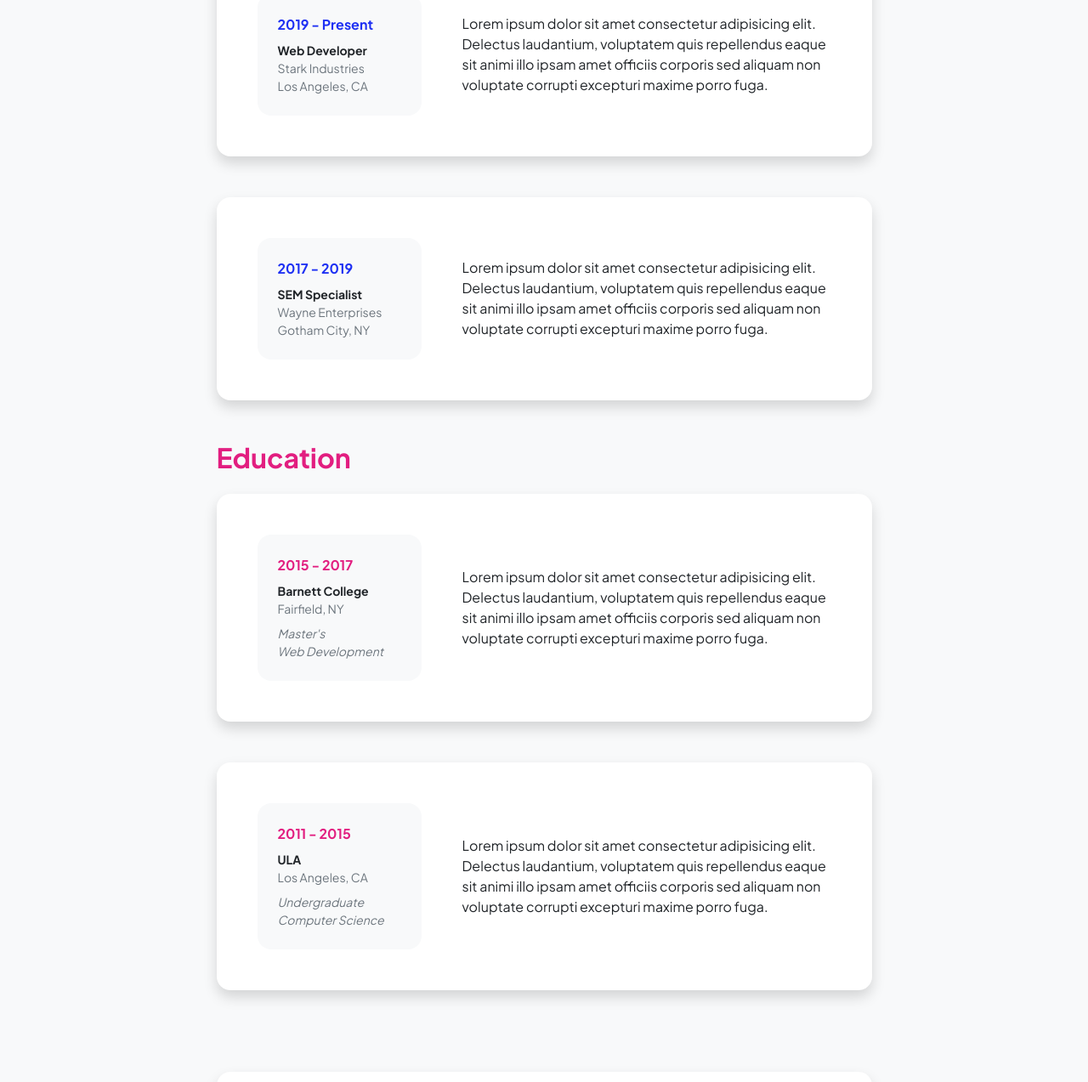
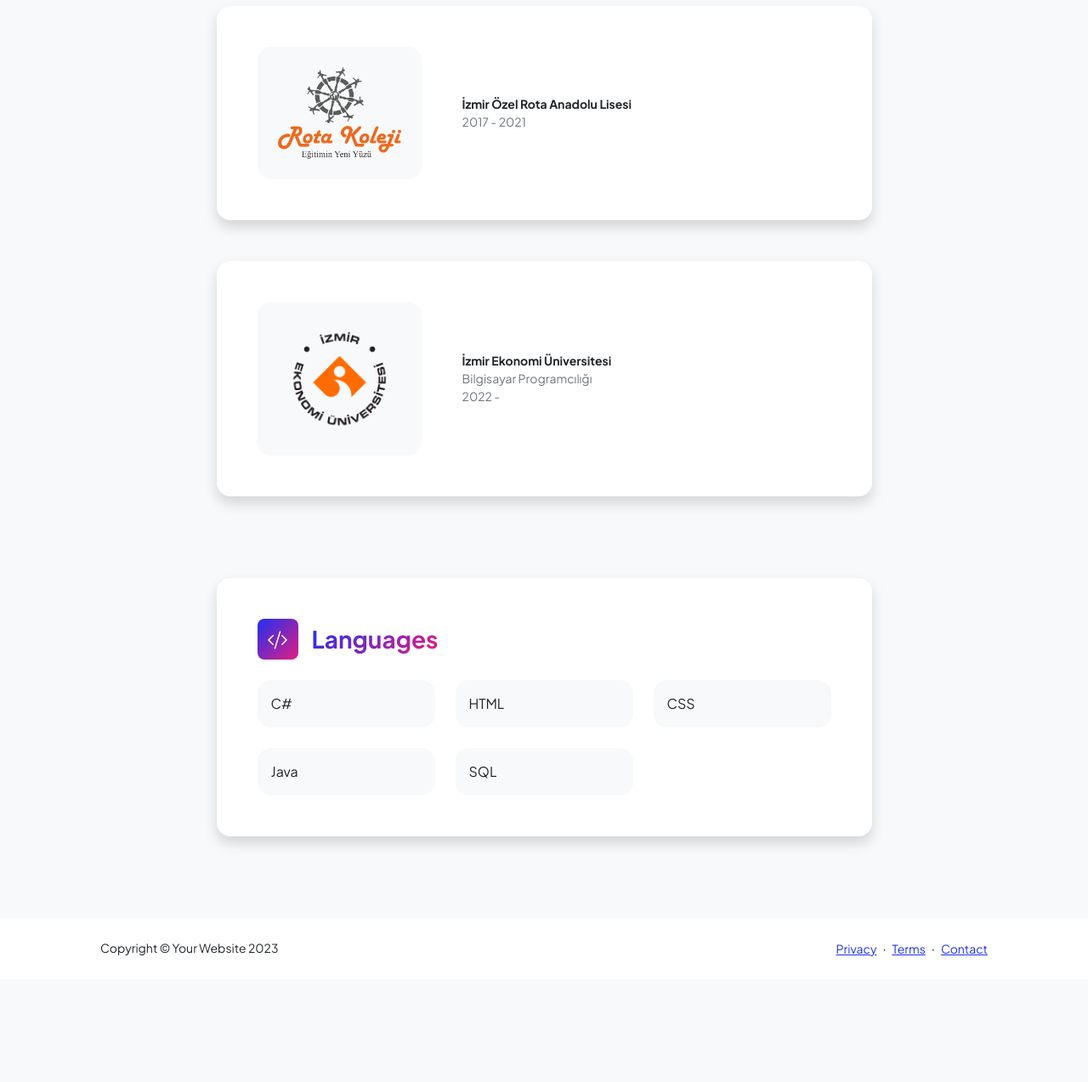
Before and after one commit to ezgiayvaz/ezgiayvaz.github.io, a plain HTML site: page resume.html in a window 1280 px wide. Shown: the part 363-1636 px from the top of the page at 85% size. After the commit the page ends 1515 px from the top, so only its background shows below. Drawn offline with nearby package versions, Linux system fonts and the light colour scheme.

Commit message:
updatedresume

```diff
--- a/resume.html
+++ b/resume.html
@@ -5,7 +5,7 @@
         <meta name="viewport" content="width=device-width, initial-scale=1, shrink-to-fit=no" />
         <meta name="description" content="" />
         <meta name="author" content="" />
-        <title>Personal - Start Bootstrap Template</title>
+        <title>Ezgi Ayvaz</title>
         <!-- Favicon-->
         <link rel="icon" type="image/x-icon" href="assets/favicon.ico" />
         <!-- Custom Google font-->
@@ -22,7 +22,7 @@
             <!-- Navigation-->
             <nav class="navbar navbar-expand-lg navbar-light bg-white py-3">
                 <div class="container px-5">
-                    <a class="navbar-brand" href="index.html"><span class="fw-bolder text-primary">Start Bootstrap</span></a>
+                    <a class="navbar-brand" href="index.html"><span class="fw-bolder text-primary">Ezgi Ayvaz</span></a>
                     <button class="navbar-toggler" type="button" data-bs-toggle="collapse" data-bs-target="#navbarSupportedContent" aria-controls="navbarSupportedContent" aria-expanded="false" aria-label="Toggle navigation"><span class="navbar-toggler-icon"></span></button>
                     <div class="collapse navbar-collapse" id="navbarSupportedContent">
                         <ul class="navbar-nav ms-auto mb-2 mb-lg-0 small fw-bolder">
@@ -44,47 +44,16 @@
                         <!-- Experience Section-->
                         <section>
                             <div class="d-flex align-items-center justify-content-between mb-4">
-                                <h2 class="text-primary fw-bolder mb-0">Experience</h2>
+                                <h2 class="text-primary fw-bolder mb-0"></h2>
                                 <!-- Download resume button-->
                                 <!-- Note: Set the link href target to a PDF file within your project-->
-                                <a class="btn btn-primary px-4 py-3" href="#!">
+                                <a class="btn btn-primary px-4 py-3" href="file:///C:/Users/USER/Desktop/Ezgi%20Ayvaz%20CV.pdf">
                                     <div class="d-inline-block bi bi-download me-2"></div>
                                     Download Resume
                                 </a>
                             </div>
-                            <!-- Experience Card 1-->
-                            <div class="card shadow border-0 rounded-4 mb-5">
-                                <div class="card-body p-5">
-                                    <div class="row align-items-center gx-5">
-                                        <div class="col text-center text-lg-start mb-4 mb-lg-0">
-                                            <div class="bg-light p-4 rounded-4">
-                                                <div class="text-primary fw-bolder mb-2">2019 - Present</div>
-                                                <div class="small fw-bolder">Web Developer</div>
-                                                <div class="small text-muted">Stark Industries</div>
-                                                <div class="small text-muted">Los Angeles, CA</div>
-                                            </div>
-                                        </div>
-                                        <div class="col-lg-8"><div>Lorem ipsum dolor sit amet consectetur adipisicing elit. Delectus laudantium, voluptatem quis repellendus eaque sit animi illo ipsam amet officiis corporis sed aliquam non voluptate corrupti excepturi maxime porro fuga.</div></div>
-                                    </div>
-                                </div>
-                            </div>
-                            <!-- Experience Card 2-->
-                            <div class="card shadow border-0 rounded-4 mb-5">
-                                <div class="card-body p-5">
-                                    <div class="row align-items-center gx-5">
-                                        <div class="col text-center text-lg-start mb-4 mb-lg-0">
-                                            <div class="bg-light p-4 rounded-4">
-                                                <div class="text-primary fw-bolder mb-2">2017 - 2019</div>
-                                                <div class="small fw-bolder">SEM Specialist</div>
-                                                <div class="small text-muted">Wayne Enterprises</div>
-                                                <div class="small text-muted">Gotham City, NY</div>
-                                            </div>
-                                        </div>
-                                        <div class="col-lg-8"><div>Lorem ipsum dolor sit amet consectetur adipisicing elit. Delectus laudantium, voluptatem quis repellendus eaque sit animi illo ipsam amet officiis corporis sed aliquam non voluptate corrupti excepturi maxime porro fuga.</div></div>
-                                    </div>
-                                </div>
-                            </div>
-                        </section>
+
+
                         <!-- Education Section-->
                         <section>
                             <h2 class="text-secondary fw-bolder mb-4">Education</h2>
@@ -94,18 +63,19 @@
                                     <div class="row align-items-center gx-5">
                                         <div class="col text-center text-lg-start mb-4 mb-lg-0">
                                             <div class="bg-light p-4 rounded-4">
-                                                <div class="text-secondary fw-bolder mb-2">2015 - 2017</div>
-                                                <div class="mb-2">
-                                                    <div class="small fw-bolder">Barnett College</div>
-                                                    <div class="small text-muted">Fairfield, NY</div>
-                                                </div>
+                                                <img class="img-fluid" src="assets/rota.png" alt="..." />
+
                                                 <div class="fst-italic">
-                                                    <div class="small text-muted">Master's</div>
-                                                    <div class="small text-muted">Web Development</div>
+                                                    <div class="small text-muted"></div>
+                                                    <div class="small text-muted"></div>
                                                 </div>
                                             </div>
                                         </div>
-                                        <div class="col-lg-8"><div>Lorem ipsum dolor sit amet consectetur adipisicing elit. Delectus laudantium, voluptatem quis repellendus eaque sit animi illo ipsam amet officiis corporis sed aliquam non voluptate corrupti excepturi maxime porro fuga.</div></div>
+                                        <div class="col-lg-8"><div>
+                                            <div class="small fw-bolder">İzmir Özel Rota Anadolu Lisesi</div>
+
+                                                    <div class="small text-muted">2017 - 2021 </div>
+                                        </div></div>
                                     </div>
                                 </div>
                             </div>
@@ -115,18 +85,15 @@
                                     <div class="row align-items-center gx-5">
                                         <div class="col text-center text-lg-start mb-4 mb-lg-0">
                                             <div class="bg-light p-4 rounded-4">
-                                                <div class="text-secondary fw-bolder mb-2">2011 - 2015</div>
-                                                <div class="mb-2">
-                                                    <div class="small fw-bolder">ULA</div>
-                                                    <div class="small text-muted">Los Angeles, CA</div>
-                                                </div>
-                                                <div class="fst-italic">
-                                                    <div class="small text-muted">Undergraduate</div>
-                                                    <div class="small text-muted">Computer Science</div>
-                                                </div>
+                                                <img class="img-fluid" src="assets/ekonomi.png" alt="..." />
+
                                             </div>
                                         </div>
-                                        <div class="col-lg-8"><div>Lorem ipsum dolor sit amet consectetur adipisicing elit. Delectus laudantium, voluptatem quis repellendus eaque sit animi illo ipsam amet officiis corporis sed aliquam non voluptate corrupti excepturi maxime porro fuga.</div></div>
+                                        <div class="col-lg-8"><div>
+                                            <div class="small fw-bolder">İzmir Ekonomi Üniversitesi</div>
+                                                    <div class="small text-muted">Bilgisayar Programcılığı</div>
+                                                    <div class="small text-muted">2022 -</div>
+                                        </div></div>
                                     </div>
                                 </div>
                             </div>
@@ -138,23 +105,7 @@
                             <!-- Skillset Card-->
                             <div class="card shadow border-0 rounded-4 mb-5">
                                 <div class="card-body p-5">
-                                    <!-- Professional skills list-->
-                                    <div class="mb-5">
-                                        <div class="d-flex align-items-center mb-4">
-                                            <div class="feature bg-primary bg-gradient-primary-to-secondary text-white rounded-3 me-3"><i class="bi bi-tools"></i></div>
-                                            <h3 class="fw-bolder mb-0"><span class="text-gradient d-inline">Professional Skills</span></h3>
-                                        </div>
-                                        <div class="row row-cols-1 row-cols-md-3 mb-4">
-                                            <div class="col mb-4 mb-md-0"><div class="d-flex align-items-center bg-light rounded-4 p-3 h-100">SEO/SEM Marketing</div></div>
-                                            <div class="col mb-4 mb-md-0"><div class="d-flex align-items-center bg-light rounded-4 p-3 h-100">Statistical Analysis</div></div>
-                                            <div class="col"><div class="d-flex align-items-center bg-light rounded-4 p-3 h-100">Web Development</div></div>
-                                        </div>
-                                        <div class="row row-cols-1 row-cols-md-3">
-                                            <div class="col mb-4 mb-md-0"><div class="d-flex align-items-center bg-light rounded-4 p-3 h-100">Network Security</div></div>
-                                            <div class="col mb-4 mb-md-0"><div class="d-flex align-items-center bg-light rounded-4 p-3 h-100">Adobe Software Suite</div></div>
-                                            <div class="col"><div class="d-flex align-items-center bg-light rounded-4 p-3 h-100">User Interface Design</div></div>
-                                        </div>
-                                    </div>
+
                                     <!-- Languages list-->
                                     <div class="mb-0">
                                         <div class="d-flex align-items-center mb-4">
@@ -162,14 +113,14 @@
                                             <h3 class="fw-bolder mb-0"><span class="text-gradient d-inline">Languages</span></h3>
                                         </div>
                                         <div class="row row-cols-1 row-cols-md-3 mb-4">
+                                            <div class="col mb-4 mb-md-0"><div class="d-flex align-items-center bg-light rounded-4 p-3 h-100">C#</div></div>
                                             <div class="col mb-4 mb-md-0"><div class="d-flex align-items-center bg-light rounded-4 p-3 h-100">HTML</div></div>
-                                            <div class="col mb-4 mb-md-0"><div class="d-flex align-items-center bg-light rounded-4 p-3 h-100">CSS</div></div>
-                                            <div class="col"><div class="d-flex align-items-center bg-light rounded-4 p-3 h-100">JavaScript</div></div>
+                                            <div class="col"><div class="d-flex align-items-center bg-light rounded-4 p-3 h-100">CSS</div></div>
                                         </div>
                                         <div class="row row-cols-1 row-cols-md-3">
-                                            <div class="col mb-4 mb-md-0"><div class="d-flex align-items-center bg-light rounded-4 p-3 h-100">Python</div></div>
-                                            <div class="col mb-4 mb-md-0"><div class="d-flex align-items-center bg-light rounded-4 p-3 h-100">Ruby</div></div>
-                                            <div class="col"><div class="d-flex align-items-center bg-light rounded-4 p-3 h-100">Node.js</div></div>
+                                            <div class="col mb-4 mb-md-0"><div class="d-flex align-items-center bg-light rounded-4 p-3 h-100">Java</div></div>
+                                            <div class="col mb-4 mb-md-0"><div class="d-flex align-items-center bg-light rounded-4 p-3 h-100">SQL</div></div>
+
                                         </div>
                                     </div>
                                 </div>
```
Also changed, not shown: assets/ekonomi.png (added), assets/rota.png (added).
